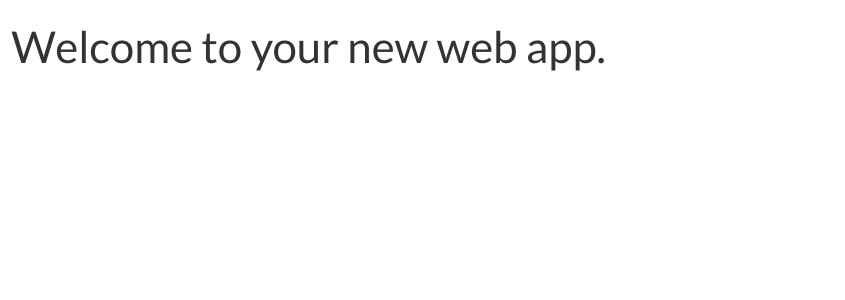
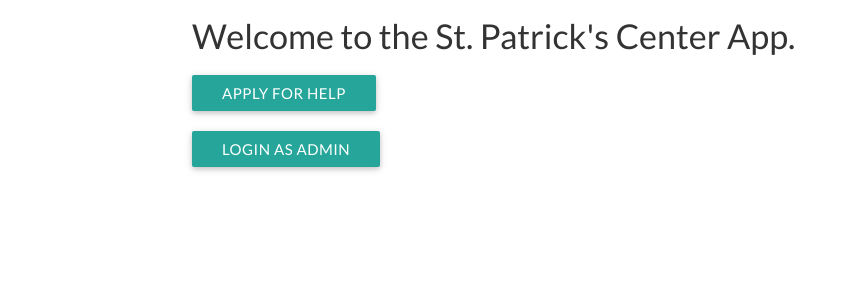
Before and after one commit to dborstelmann/Penguins-GH6, a Django app: page / in a window 1280 px wide. Shown: the top 300 px of the page, without its empty margins (0-845 px from the left). Run offline with Django 3.2, Linux system fonts and the light colour scheme; style sheets or scripts are compiled from the project's sources.

Commit message:
frontend start

```diff
--- a/frontend_views/urls.py
+++ b/frontend_views/urls.py
@@ -2,5 +2,7 @@
 import views as v
 
 urlpatterns = [
-    url(r'^$', v.base_view, name='base')
+    url(r'^$', v.base_view, name='base'),
+    url(r'^apply$', v.apply_view, name='apply'),
+    url(r'^home$', v.home_view, name='home')
 ]
--- a/frontend_views/views.py
+++ b/frontend_views/views.py
@@ -1,5 +1,5 @@
 from django.template.response import TemplateResponse
-from django.contrib.auth.models import User
+from utils.custom_decorators import login_required
 
 
 def base_view(request):
@@ -7,3 +7,12 @@
     #     return TemplateResponse(request, 'base/404.html', {})
 
     return TemplateResponse(request, 'hello.html', {})
+
+
+def apply_view(request):
+    return TemplateResponse(request, 'apply.html', {})
+
+
+@login_required
+def home_view(request):
+    return TemplateResponse(request, 'home.html', {})
--- a/webapp/static/js/base.js
+++ b/webapp/static/js/base.js
@@ -17,3 +17,9 @@
         $(e.target).blur();
     }
 };
+
+hk.materializeShit = function () {
+    Materialize.updateTextFields();
+    $('ul.tabs').tabs();
+    $('select').material_select();
+};
--- a/webapp/static/js/hello.js
+++ b/webapp/static/js/hello.js
@@ -10,8 +10,79 @@
 
     render: function () {
         this.$el.empty().append(this.template());
+
+        this.adminLoginView = new hk.AdminLoginView();
     },
 
     events: {
+        'click .application-link': 'goToApplication',
+        'click .admin-login': 'adminLogin'
+    },
+
+    goToApplication: function () {
+        window.location.href = '/apply';
+    },
+
+    adminLogin: function () {
+        this.adminLoginView.show();
+    }
+});
+
+hk.AdminLoginView = BB.View.extend({
+    el: '.login-modal-holder',
+    template: _.template($('#login-template').html()),
+
+    initialize: function (options) {
+        this.render();
+    },
+
+    render: function () {
+        this.$el.empty().append(this.template());
+
+        hk.materializeShit();
+    },
+
+    show: function () {
+        this.$('.login-modal').openModal();
+    },
+
+    hide: function () {
+        this.$('.login-modal').closeModal();
+    },
+
+    events: {
+        'click .cancel-login': 'cancelLogin',
+        'click .login-click': 'loginClick'
+    },
+
+    cancelLogin: function () {
+        this.hide();
+    },
+
+    loginClick: function () {
+        var _this = this;
+
+        var username = this.$el.find('#username').val(),
+            password = this.$el.find('#password').val();
+
+        if (username && password) {
+            $.ajax({
+                url: '/auth/login/',
+                type: 'POST',
+                data: {
+                    username: username,
+                    password: password
+                },
+                success: function () {
+                    window.location.href = '/home';
+                },
+                error: function () {
+                    Materialize.toast('Login Failed', 2000);
+                }
+            });
+        } else {
+            Materialize.toast('Please input all fields.', 2000);
+        }
+
     },
 });
--- /dev/null
+++ b/webapp/static/less/apply.less
@@ -0,0 +1 @@
+@import 'base';
--- a/webapp/static/less/hello.less
+++ b/webapp/static/less/hello.less
@@ -1 +1,17 @@
 @import 'base';
+
+#hello {
+    .container {
+        .wrapper {
+            div {
+                margin-bottom: 20px;
+            }
+        }
+    }
+
+    .login-modal {
+        .input-field input, .input-field label {
+            left: 0;
+        }
+    }
+}
--- /dev/null
+++ b/webapp/static/less/home.less
@@ -0,0 +1 @@
+@import 'base';
--- /dev/null
+++ b/webapp/templates/base/less_headers/apply_less.html
@@ -0,0 +1,4 @@
+{% load staticfiles %}
+<link type="text/css" rel="stylesheet/less" href="{% static "less/base.less" %}"/>
+<link type="text/css" rel="stylesheet/less" href="{% static "less/apply.less" %}"/>
+<script src="{% static "dependencies/less.min.js" type="text/javascript" %}"></script>
--- /dev/null
+++ b/webapp/templates/base/less_headers/home_less.html
@@ -0,0 +1,4 @@
+{% load staticfiles %}
+<link type="text/css" rel="stylesheet/less" href="{% static "less/base.less" %}"/>
+<link type="text/css" rel="stylesheet/less" href="{% static "less/home.less" %}"/>
+<script src="{% static "dependencies/less.min.js" type="text/javascript" %}"></script>
--- a/webapp/templates/hello.html
+++ b/webapp/templates/hello.html
@@ -8,6 +8,10 @@
 
 <script id="hello-template" type="text/template">
     {% include "partials/hello/hello_base.html" %}
+</script>
+
+<script id="login-template" type="text/template">
+    {% include "partials/hello/admin_login.html" %}
 </script>
 
 <body>
--- /dev/null
+++ b/webapp/templates/partials/hello/admin_login.html
@@ -0,0 +1,25 @@
+{% verbatim %}
+<div class="modal login-modal">
+    <div class="modal-content">
+        <div class="title">
+            <h5>St. Patrick's Admin Login</h5>
+        </div>
+        <div class="username-div">
+            <div class="input-field">
+                <input id="username" type="text" length="120">
+                <label for="username">Username</label>
+            </div>
+        </div>
+        <div class="password-div">
+            <div class="input-field">
+                <input id="password" type="text" length="120">
+                <label for="password">Password</label>
+            </div>
+        </div>
+    </div>
+    <div class="modal-footer">
+        <button class="login-click waves-effect btn" style="margin-left:6px;">Login</a>
+        <button class="cancel-login waves-effect btn">Cancel</a>
+    </div>
+</div>
+{% endverbatim %}
--- a/webapp/templates/partials/hello/hello_base.html
+++ b/webapp/templates/partials/hello/hello_base.html
@@ -1,7 +1,20 @@
 {% verbatim %}
-<div class="row">
-    <div class="col s12">
-        <h3>Welcome to your new web app.</h3>
+<div class="container">
+    <div class="row">
+        <div class="col s12 wrapper">
+            <div class="title">
+                <h4>Welcome to the St. Patrick's Center App.</h4>
+            </div>
+            <div class="">
+                <button class="waves-effect waves-light btn application-link" type="button">Apply for Help</button>
+            </div>
+            <div class="">
+                <button class="waves-effect waves-light btn admin-login" type="button">Login as Admin</button>
+            </div>
+        </div>
     </div>
 </div>
+<div class="login-modal-holder">
+
+</div>
 {% endverbatim %}
```
Also changed, not shown: utils/custom_decorators.py (+11 -0 lines), webapp/static/js/apply.js (added, +22 -0 lines), webapp/static/js/home.js (added, +28 -0 lines), webapp/templates/apply.html (added, +24 -0 lines), webapp/templates/home.html (added, +24 -0 lines), webapp/templates/partials/apply/apply_base.html (added, +7 -0 lines), webapp/templates/partials/home/home_base.html (added, +7 -0 lines).
